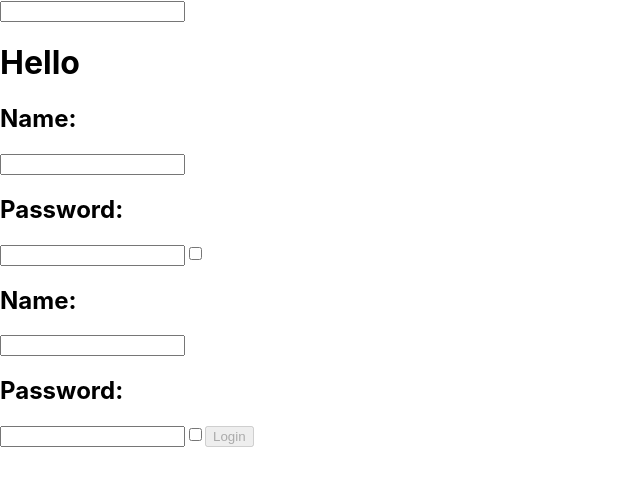
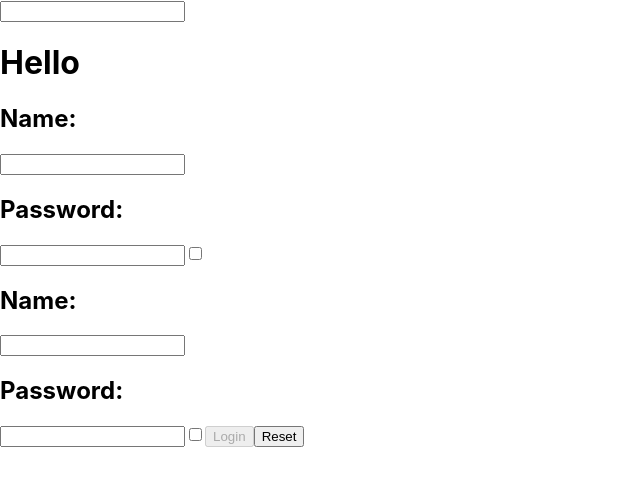
Before and after one commit to Gabriel1470/React-esercizi, a React (Create React App) app: page / in a window 1280 px wide. Shown: the top 486 px of the page, without its empty margins (0-640 px from the left). Built offline with nearby package versions, Linux system fonts and the light colour scheme.

Commit message:
forms 04

```diff
--- a/src/component/LoginBTN.jsx
+++ b/src/component/LoginBTN.jsx
@@ -28,6 +28,15 @@ onLogin=()=>{
   console.log(this.state)
 }
 
+onReset=()=>{
+  this.setState({
+    password:'',
+    username: '',
+    remember: false,
+    login: true,
+  })
+}
+
   render(){
     return(
    <div>
@@ -37,7 +46,7 @@ onLogin=()=>{
 <input type="password" name="password" value={this.state.password} onChange={this.imputHandler} />
 <input type="checkbox" name="remember" value={this.state.remember} onChange={this.imputHandler} />
 <button type='submit' disabled={this.state.login} onClick={this.onLogin}>Login</button>
-
+<button onClick={this.onReset}>Reset</button>
    </div>
     )
   }
```
